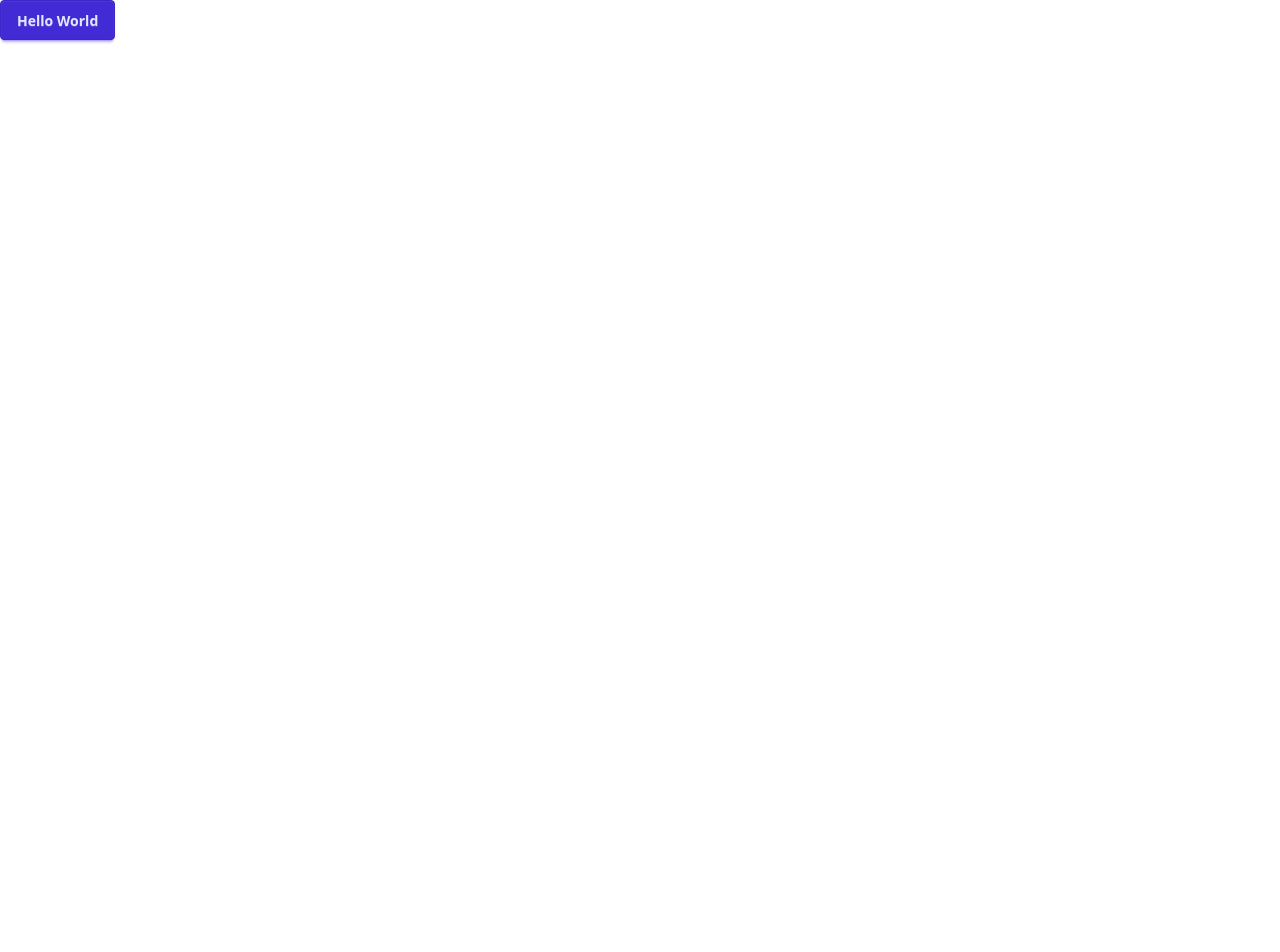
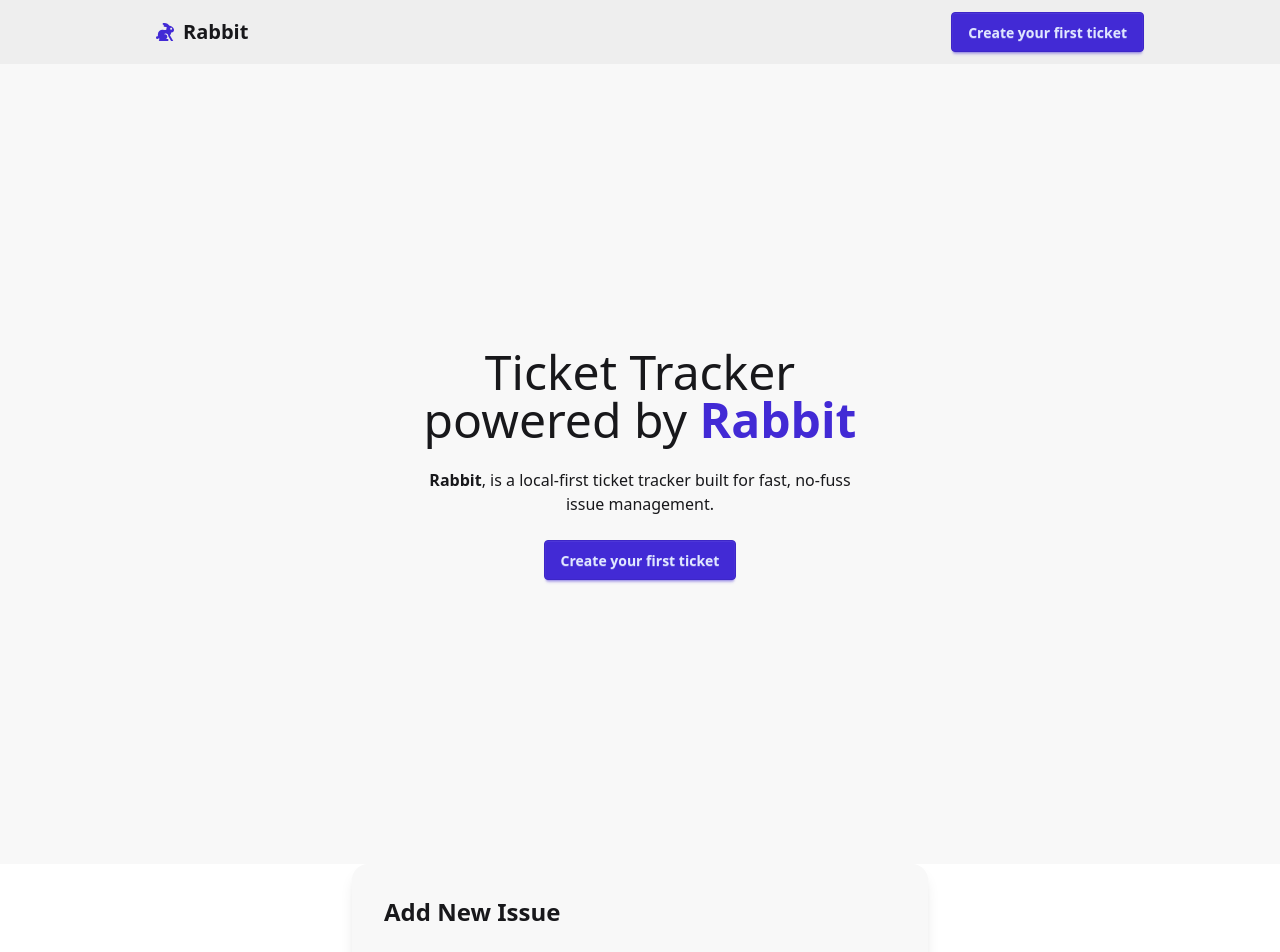
Before and after one commit to rcm-webdev/ticket-tracker-local-storage, a React (Vite) app: page / in a window 1280 px wide. Shown: the top 952 px of the page. Before the commit the page ends 800 px from the top, so only its background shows below. Built offline with nearby package versions, Linux system fonts and the light colour scheme.

Commit message:
update app component

```diff
--- a/src/App.jsx
+++ b/src/App.jsx
@@ -1,10 +1,15 @@
 import "./App.css";
+import Form from "./components/Form";
+import Hero from "./components/Hero";
+import Navbar from "./components/Navbar";
 
 function App() {
   return (
-    <>
-      <div className="btn btn-primary">Hello World</div>
-    </>
+    <div>
+      <Navbar />
+      <Hero />
+      <Form />
+    </div>
   );
 }
 
```
